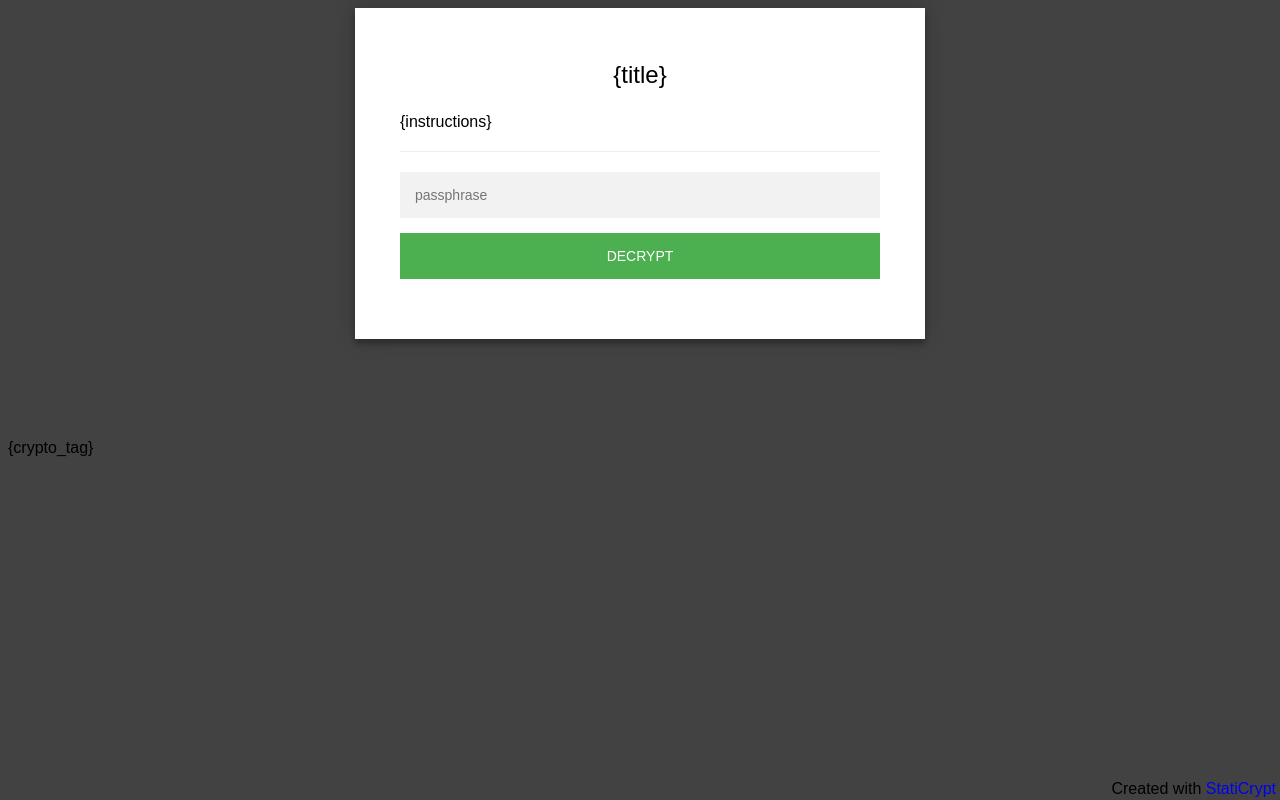
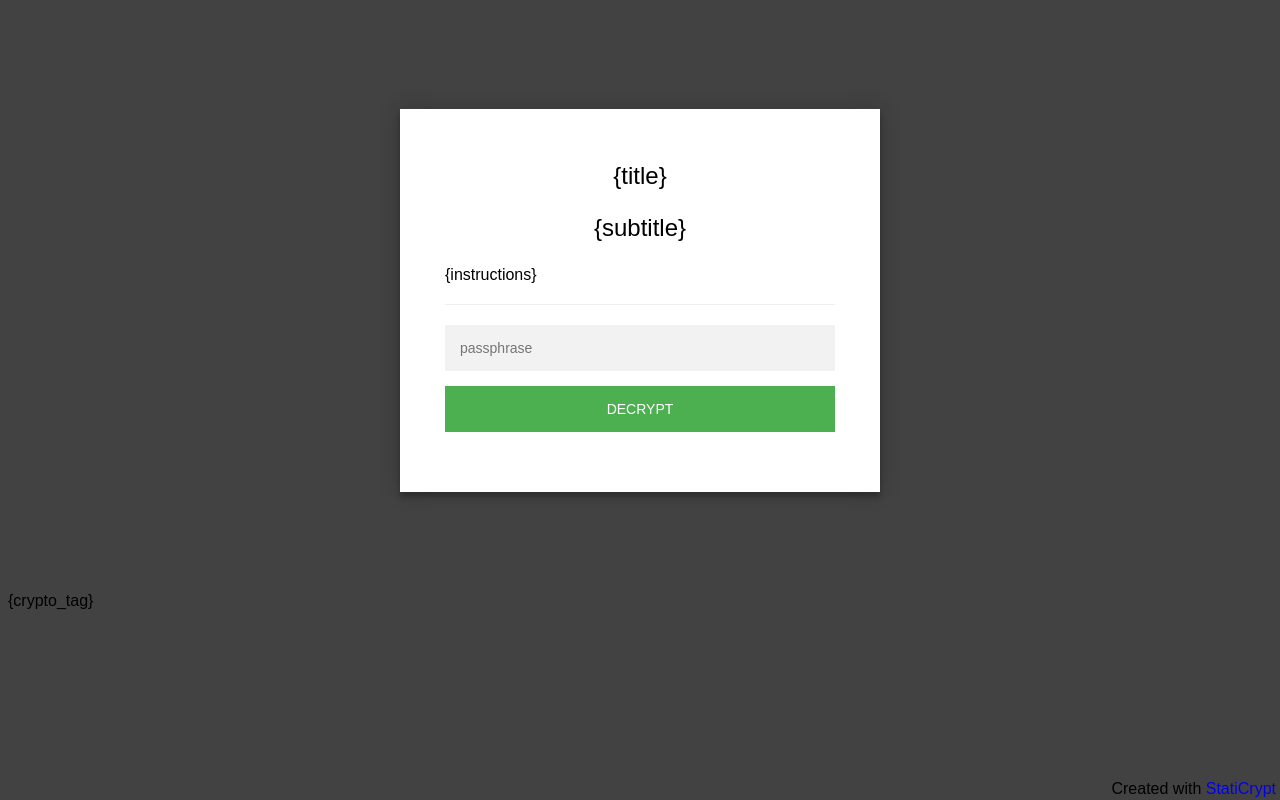
Before and after one commit to EstamelGG/jekyllencrypt.github.io, a plain HTML site: page password_template.html in a window 1280 px wide. Drawn offline with Linux system fonts and the light colour scheme.

Commit message:
Update password_template.html

```diff
--- a/password_template.html
+++ b/password_template.html
@@ -21,7 +21,7 @@
         }
 
         .staticrypt-page {
-            width: 480px
+            width: 480px;
             padding: 8% 0 0;
             margin: auto;
             box-sizing: border-box;
@@ -120,6 +120,7 @@
     <div class="staticrypt-form">
         <div class="staticrypt-instructions">
             <p class="staticrypt-title">{title}</p>
+            <p class="staticrypt-title">{subtitle}</p>
             <p>{instructions}</p>
         </div>
 
```
